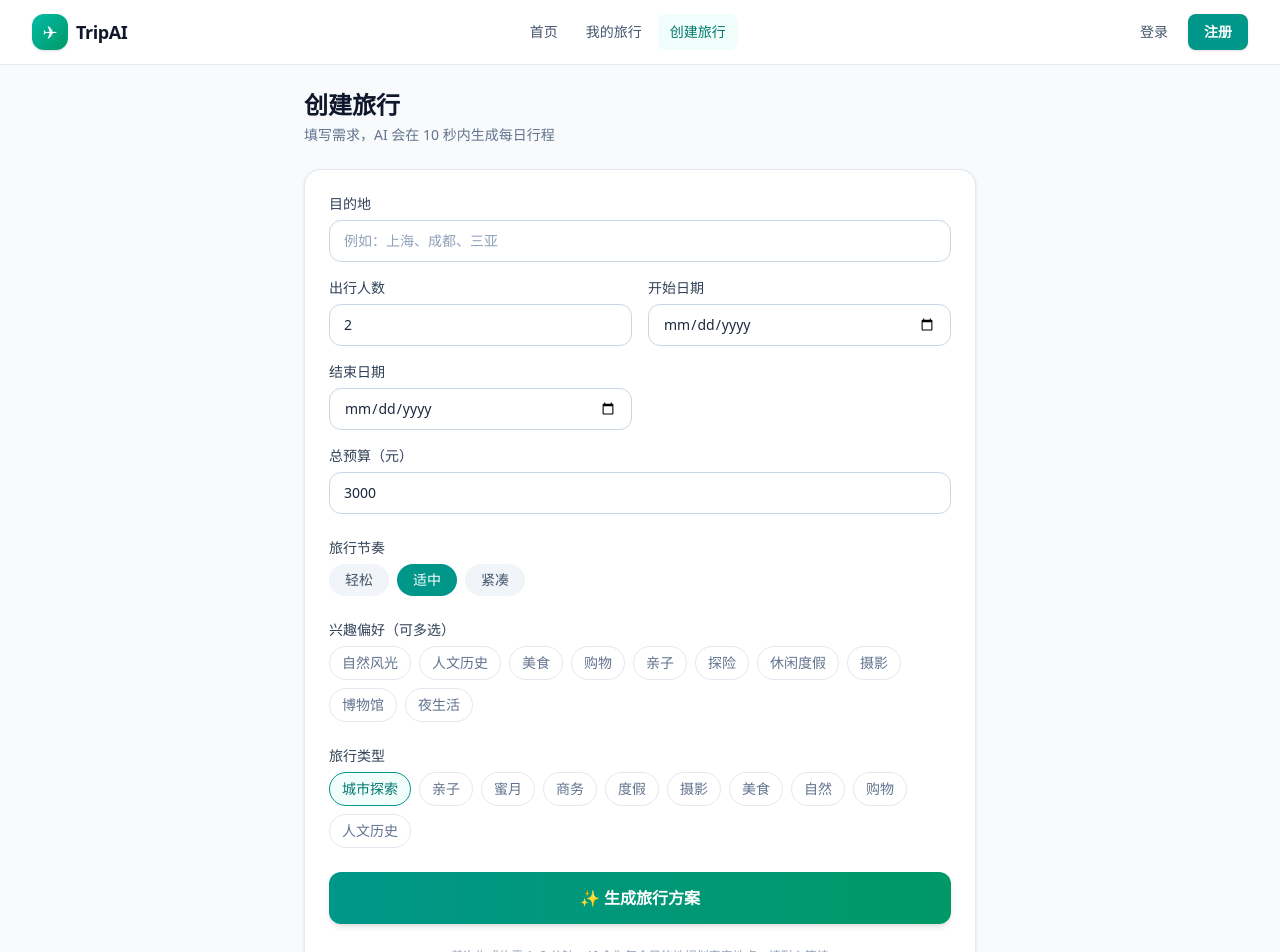
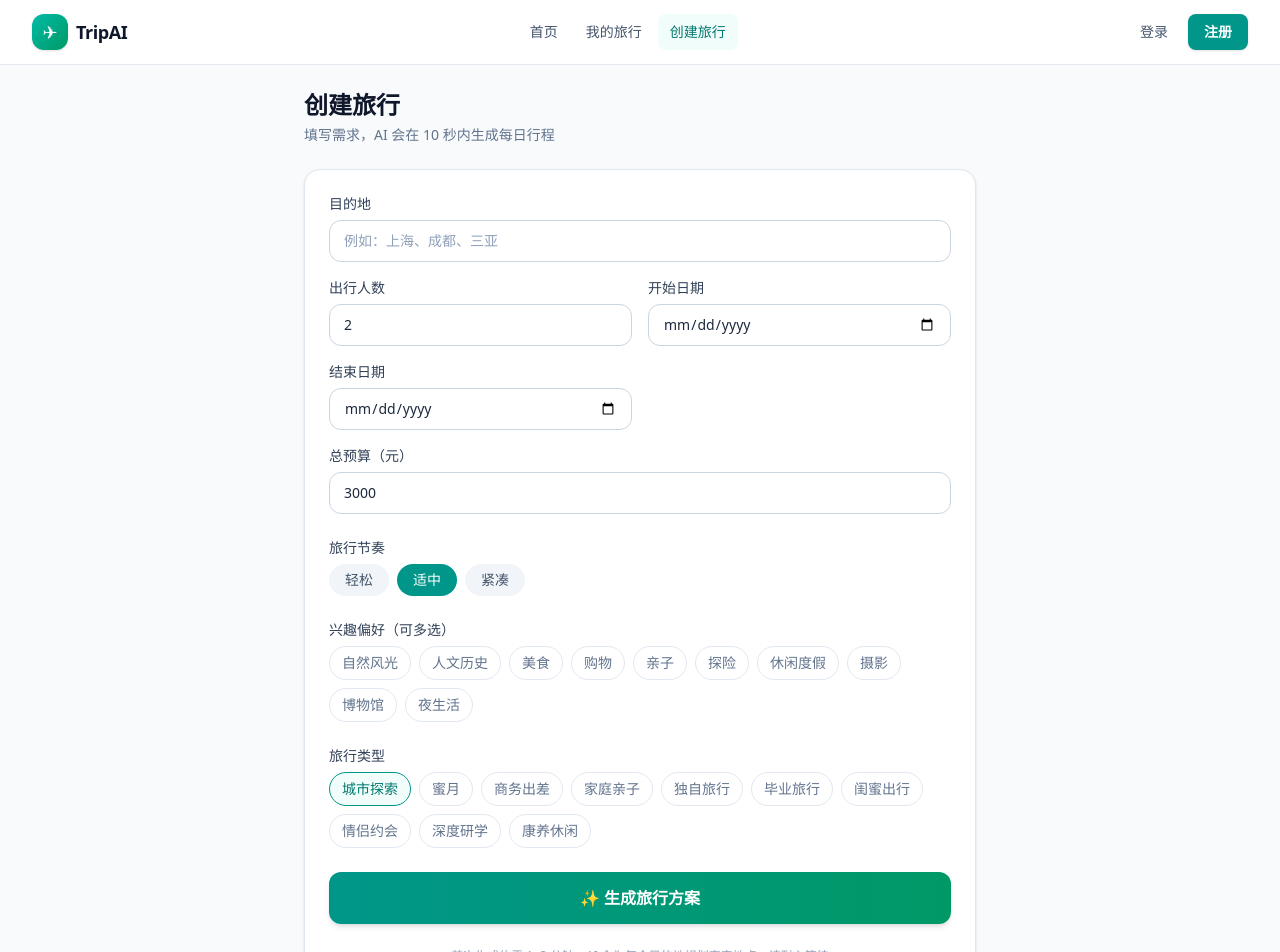
Before and after one commit to 3415399417/TripAI, a Next.js app in the folder frontend/: page /trips/new in a window 1280 px wide. Shown: the top 952 px of the page. Built offline with nearby package versions, Linux system fonts and the light colour scheme; no server answers.

Commit message:
fix: make travel style options orthogonal to interests + knowledge base weights

```diff
--- a/frontend/components/TripForm.tsx
+++ b/frontend/components/TripForm.tsx
@@ -22,15 +22,15 @@ const PACE_OPTIONS = ["轻松", "适中", "紧凑"];
 
 const STYLE_OPTIONS = [
   "城市探索",
-  "亲子",
   "蜜月",
-  "商务",
-  "度假",
-  "摄影",
-  "美食",
-  "自然",
-  "购物",
-  "人文历史",
+  "商务出差",
+  "家庭亲子",
+  "独自旅行",
+  "毕业旅行",
+  "闺蜜出行",
+  "情侣约会",
+  "深度研学",
+  "康养休闲",
 ];
 
 interface TripFormProps {
```
Also changed, not shown: 1 other file (tests, documents, lock files or other folders).
